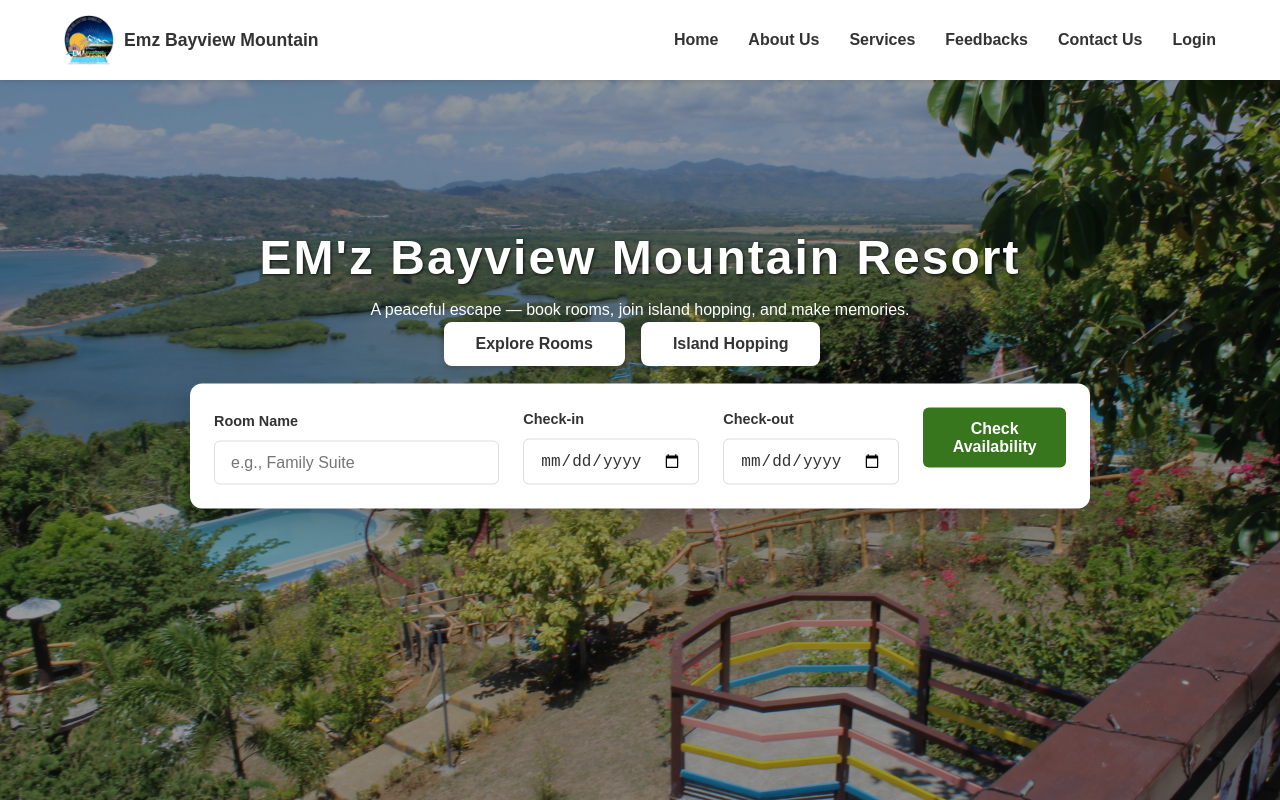
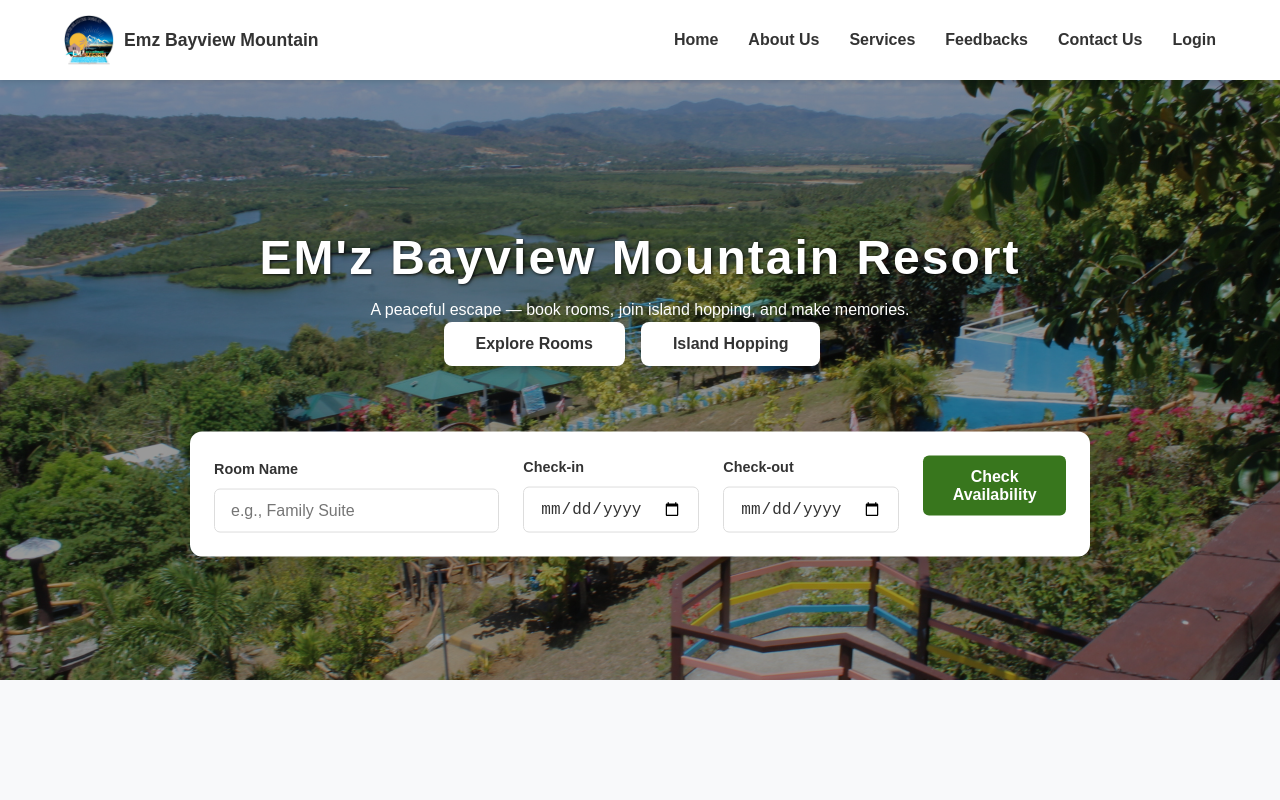
Before and after one commit to Kennyy02/Resort-Management-System, a React (Create React App) app in the folder frontend/: page / in a window 1280 px wide. Built offline with nearby package versions, Linux system fonts and the light colour scheme; no server answers; a small style sheet from the web is missing.

Commit message:
Update userinterface.css

```diff
--- a/frontend/src/users/styles/userinterface.css
+++ b/frontend/src/users/styles/userinterface.css
@@ -68,7 +68,7 @@ h3 {
   border-radius: 8px;
 }
 
-/* 🔴 Hero CTA Button Styling (Solid White with Dark Text) 🔴 */
+/* Hero CTA Button Styling (Solid White with Dark Text) */
 .hero-cta button,
 .hero-cta button.ghost {
   border: none;
@@ -83,7 +83,6 @@ h3 {
   background-color: #e0e0e0;
   color: var(--text-color);
 }
-/* -------------------------------------------------------- */
 
 /* About Section Button (Primary Outline) */
 .about-actions .btn {
@@ -141,9 +140,9 @@ section.is-visible {
 
 /* --- Hero Section --- */
 .hero {
-  min-height: 90vh;
+  /* 🔴 FIX: Reduced min-height to crop the image and make the hero section shorter */
+  min-height: 75vh;
   display: flex;
-  /* Align items to the START to leave space for a navigation bar */
   align-items: flex-start;
   color: white;
   padding: 2rem 0 4rem;
@@ -178,7 +177,7 @@ section.is-visible {
   z-index: 2;
 }
 
-/* 🔴 Centering the Hero Text Content (Title/Buttons) 🔴 */
+/* Centering and Positioning the Hero Text Content (Title/Buttons) */
 .hero-left {
     width: 100%;
     display: flex;
@@ -187,8 +186,8 @@ section.is-visible {
     text-align: center;
     /* Pushes content down from the top edge of the hero */
     margin-top: 15vh;
-    /* Space between the text block and the search box */
-    margin-bottom: 5rem;
+    /* 🔴 FIX: Increased space below text to push the search bar lower */
+    margin-bottom: 8rem;
 }
 
 /* --- Availability Search Box Positioning (Desktop) --- */
@@ -200,7 +199,7 @@ section.is-visible {
   box-shadow: 0 10px 30px rgba(0, 0, 0, 0.2);
   padding: 1.5rem;
 
-  /* 🔴 Overlapping Positioning 🔴 */
+  /* Overlapping Positioning */
   position: absolute;
   left: 50%;
   bottom: 0; /* Aligns with the bottom of the hero section */
@@ -284,8 +283,8 @@ section.is-visible {
 
 /* --- About Section --- */
 .about-section {
-    /* 🔴 Increased margin-top to clear the overlapping search box */
-    margin-top: 10rem;
+    /* 🔴 FIX: Increased margin-top to clear the search bar that was pushed lower */
+    margin-top: 12rem;
 }
 
 /* --- About Section (Content below the Hero) --- */
```
